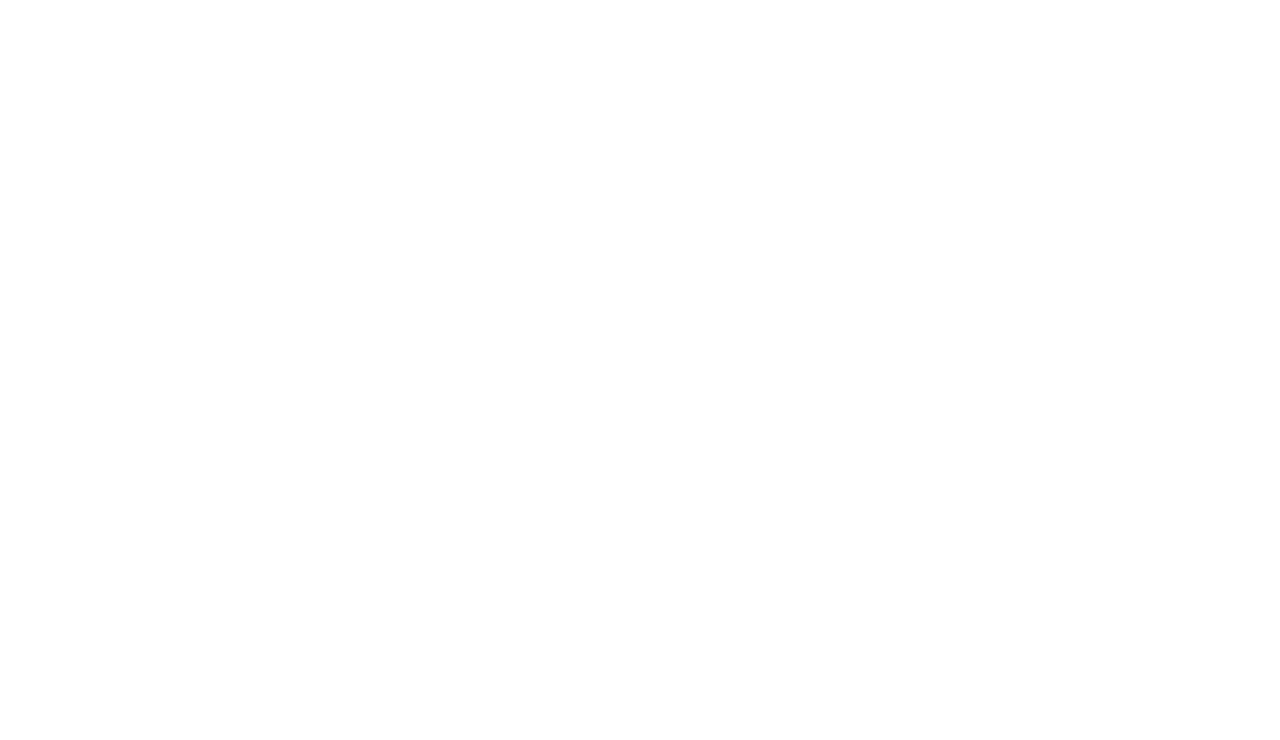
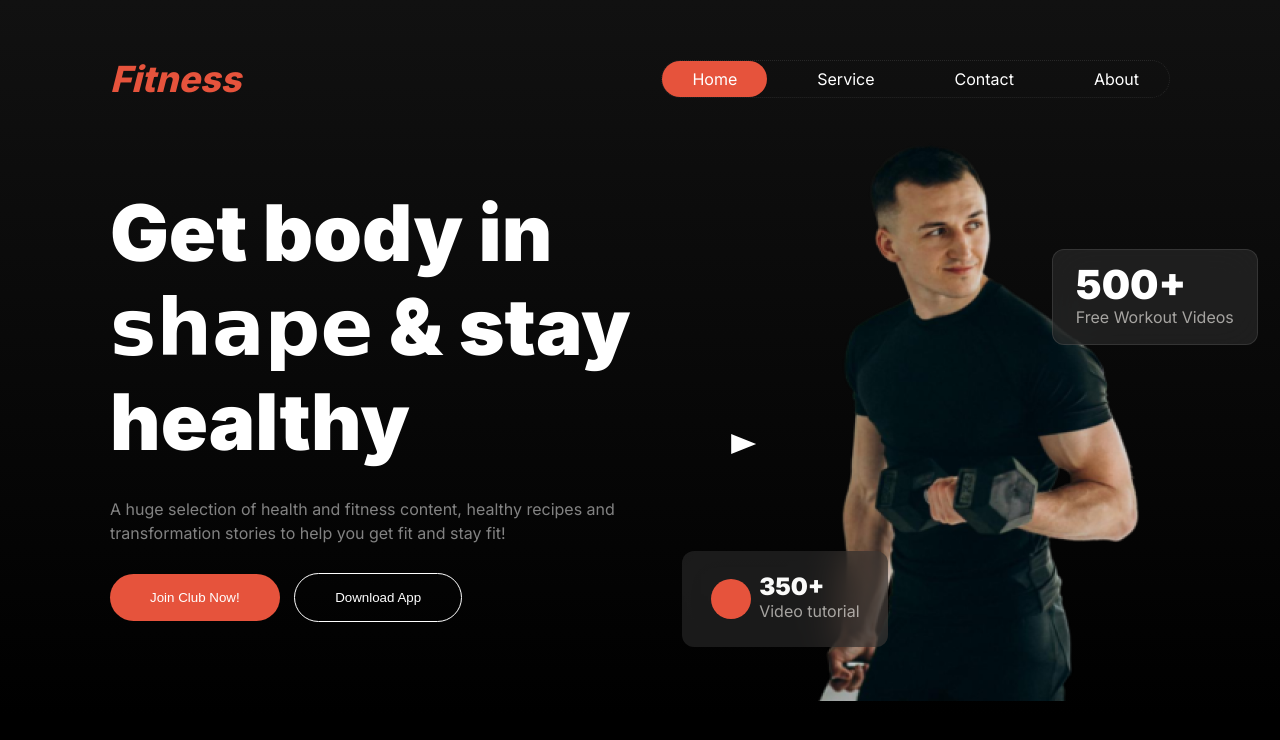
Before and after one commit to alnomanbd/B10A2-versatile-ui, a plain HTML site: page index.html in a window 1280 px wide. Drawn offline with Linux system fonts and the light colour scheme; a web font is replaced by a local one.

Commit message:
header section done with navbar and banner, but still need some fine tuning. will do it later

```diff
--- a/css/style.css
+++ b/css/style.css
@@ -1,5 +1,6 @@
 /* Custom Font */
 @import url('https://fonts.googleapis.com/css2?family=Inter:slnt,wght@-10..0,100..900&display=swap');
+@import url('https://fonts.googleapis.com/css2?family=Playwrite+BE+VLG:wght@100..400&display=swap');
 
 /* Universal Settings */
 :root{
@@ -20,4 +21,201 @@
 
 body{
     font-family: "Inter", sans-serif;
+    background-color: var(--black-bg-color);
 }
+
+.container{
+    max-width: 1060px;
+    margin: 0 auto;
+    border: 0px solid tomato;
+}
+
+/* Button Styles */
+.primary-btn{
+    border-radius: 42px;
+    background: var(--orange-bg-color);
+    padding: 16px 40px 16px 40px;
+    border: none;
+    color: var(--primary-text-color);
+}
+.secondary-btn{
+    border: 1px solid rgb(255, 255, 255);
+    border-radius: 42px;
+    background-color: transparent;
+    padding: 16px 40px 16px 40px;
+    color: var(--primary-text-color);
+}
+
+/* Shared Styles */
+.header-section{
+    background: linear-gradient(180.00deg, rgb(17, 17, 17),rgba(119, 119, 119, 0) 100%);
+    height: 715px;;
+}
+
+.logo h1{
+    color: rgb(230, 83, 60);
+    font-size: 36px;
+    font-weight: 800;
+    font-style: italic;
+}
+.navbar{
+    display: flex;
+    justify-content: space-between;
+    align-items: center;
+    border: 0px solid tomato;
+    padding-top: 57px;
+    padding-bottom: 20px;
+}
+
+.menus{
+    border: 1px dotted rgba(255, 255, 255, 0.1);
+    border-radius: 39px;
+}
+.menus ul{
+    display: flex;
+    justify-content: space-between;
+    align-items: center;
+    gap: 20px;
+}
+
+.menus ul li{
+    list-style: none;
+    padding: 8px 20px 8px 20px;
+}
+
+.menus ul li a{
+    color: var(--primary-text-color);
+    text-decoration: none;
+    padding: 8px 10px 8px 10px;
+}
+
+.menus ul li a:hover{
+    border-radius: 46px;
+    background-color: var(--orange-bg-color);
+}
+
+.active{
+    border-radius: 46px;
+    background-color: var(--orange-bg-color);
+}
+
+/* Banner Styles Starts From Here */
+.banner{
+    display: flex;
+    justify-content: space-between;
+}
+.banner-left{
+    width: 52%;
+    border: 0px solid tomato;
+}
+
+.banner-left h1{
+    color: rgb(255, 255, 255);
+    font-size: 78px;
+    font-weight: 900;
+    line-height: 120%;
+    margin-top: 65px;
+    margin-bottom: 28px;
+}
+.banner-left span{
+    font-family: "Playwrite BE VLG", cursive;
+}
+.banner-left p{
+    color: rgba(255, 255, 255, 0.5);
+    font-size: 16px;
+    font-weight: 400;
+    line-height: 24px;
+    margin-bottom: 28px;
+}
+
+.banner-btn{
+    border: 0px solid tomato;
+}
+
+.banner-btn .secondary-btn{
+    margin-left: 10px;
+}
+
+.banner-right{
+    width: 46%;
+    border: 0px solid tomato;
+    position: relative;
+}
+
+.banner-right img{
+    margin-left: 130px;
+}
+.box-1{
+    width: 206px;
+    height: 96px;
+    border: 0px solid rgba(255, 255, 255, 0.1);
+    border-radius: 12px;
+    backdrop-filter: blur(20px);
+    background: rgba(48, 48, 48, 0.54);
+    color: var(--primary-text-color);
+    display: flex;
+    justify-content: center;
+    align-items: center;
+    gap: 8px;
+    position: absolute;
+    left: 0;
+    bottom: 10%;
+}
+.box-1 h1{
+    color: rgb(250, 250, 249);
+    font-size: 24px;
+    font-weight: 900;
+    line-height: 24px;
+}
+.box-1 p{
+    color: rgba(239, 237, 232, 0.65);
+    font-size: 16px;
+    font-weight: 400;
+    line-height: 24px;
+}
+
+.box-2{
+    width: 206px;
+    height: 96px;
+    border: 1px solid rgba(255, 255, 255, 0.1);
+    border-radius: 12px;
+    backdrop-filter: blur(20px);
+    background: rgba(48, 48, 48, 0.54);
+    color: var(--primary-text-color);
+    display: flex;
+    justify-content: center;
+    align-items: center;
+    position: absolute;
+    top: 22%;
+    right: -18%;
+}
+.box-2 h1{
+    color: rgb(255, 255, 255);
+    font-size: 40px;
+    font-weight: 900;
+    line-height: 40px;
+}
+.box-2 p{
+    color: rgba(239, 237, 232, 0.65);
+    font-size: 16px;
+    font-weight: 400;
+    line-height: 24px;
+}
+
+.circle{
+    width: 40px;
+    height: 40px;
+    border-radius: 50%;
+    background-color: var(--orange-bg-color);
+}
+
+.triangle{
+    width: 50px; /* Adjust size as needed */
+    height: 20px; /* Adjust size as needed */
+    background-color: var(--primary-text-color); /* Adjust color as needed */
+    /* clip-path: polygon(100% 0%, 100% 100%, 50% 50%); */
+    clip-path: polygon(0% 0%, 50% 50%, 0% 100%);
+    position: absolute;
+    left: 10%;
+    bottom: 43%;
+}
--- a/index.html
+++ b/index.html
@@ -8,11 +8,62 @@
     <link rel="stylesheet" href="./css/responsive.css">
 </head>
 <body>
-    <!-- Navbar Starts From Here -->
-    <!-- Navbar Ends Here -->
+    <header class="header-section">
+        <!-- Navbar Starts From Here -->
+        <nav class="container navbar">
+            <div class="logo">
+                <h1>Fitness</h1>
+            </div>
+            <div class="menus">
+                <ul>
+                    <li class="active"><a href="">Home</a></li>
+                    <li><a href="">Service</a></li>
+                    <li><a href="">Contact</a></li>
+                    <li><a href="">About</a></li>
+                </ul>
+            </div>
+        </nav>
+        <!-- Navbar Ends Here -->
 
-    <!-- Banner Section Starts From Here -->
-    <!-- Banner Section Ends Here -->
+        <!-- Banner Section Starts From Here -->
+        <div class="container banner">
+            <div class="banner-left">
+                <h1>Get body in <span>shape</span> & stay healthy</h1>
+                <p>A huge selection of health and fitness content, healthy recipes and transformation stories to help you get fit and stay fit!</p>
+                <div class="banner-btn">
+                    <button class="primary-btn">Join Club Now!</button>
+                    <button class="secondary-btn">Download App</button>
+                </div>
+            </div>
+            <div class="banner-right">
+                <img src="./images/banner.png" alt="">
+                <div class="box-1">
+                    <div class="circle"></div>
+                    <div>
+                        <h1>350+</h1>
+                        <p>Video tutorial</p>
+                    </div>
+                </div>
+                <div class="box-2">
+                    <div>
+                        <h1>500+</h1>
+                        <p>Free Workout Videos</p>
+                    </div>
+                </div>
+                <div class="triangle"></div>
+            </div>
+        </div>
+        <!-- Banner Section Ends Here -->
+    </header>
+    <main>
+
+    </main>
+    <footer>
+
+    </footer>
+
+
+
 
     <!-- Change Your Habits Section Starts From Here -->
     <!-- Change Your Habits Section Ends Here -->
```
Also changed, not shown: images/banner.png (renamed from images/Images 2.png).
